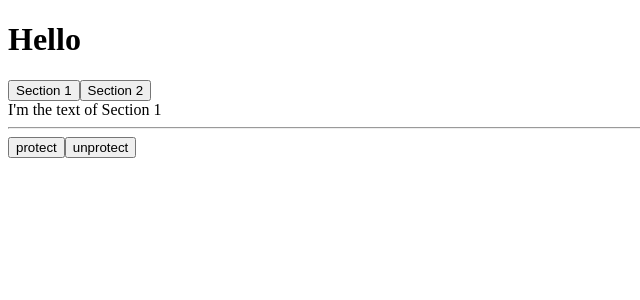
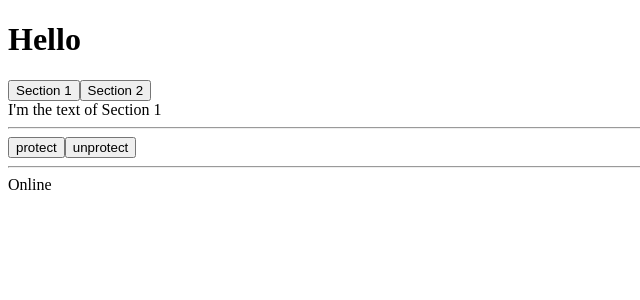
Before and after one commit to jinimong/super-hooks, a React (Create React App) app: page / in a window 1280 px wide. Shown: the top 300 px of the page, without its empty margins (0-640 px from the left). Built offline with nearby package versions, Linux system fonts and the light colour scheme.

Commit message:
Add useNetwork

```diff
--- a/src/App.js
+++ b/src/App.js
@@ -5,6 +5,7 @@ import { useConfirm } from "./hooks/useConfirm";
 import { usePreventLeave } from "./hooks/usePreventLeave";
 import { useBeforeLeave } from "./hooks/useBeforeLeave";
 import { useFadeIn } from "./hooks/useFadeIn";
+import { useNetwork } from "./hooks/useNetwork";
 
 const tabs = [
   {
@@ -30,6 +31,9 @@ const App = () => {
   useBeforeLeave(() => console.log("Plz dont go"));
   const fadeIn = useFadeIn();
   const fadeInWithDelay = useFadeIn(3, 1);
+  const onLine = useNetwork((status) => {
+    console.log(status ? "This is online. :)" : "This is offline. :<");
+  });
   return (
     <div className="App">
       <h1 ref={title}>Hello</h1>
@@ -51,6 +55,8 @@ const App = () => {
       <button {...fadeInWithDelay} onClick={disablePrevent}>
         unprotect
       </button>
+      <hr />
+      <div>{onLine ? "Online" : "Offline"}</div>
     </div>
   );
 };
--- /dev/null
+++ b/src/hooks/useNetwork.js
@@ -0,0 +1,18 @@
+import { useEffect, useState } from "react";
+
+export const useNetwork = (onChange) => {
+  const [status, setStatus] = useState(navigator.onLine);
+  const handleChange = () => {
+    onChange(navigator.onLine);
+    setStatus(navigator.onLine);
+  };
+  useEffect(() => {
+    window.addEventListener("offline", handleChange);
+    window.addEventListener("online", handleChange);
+    return () => {
+      window.removeEventListener("offline", handleChange);
+      window.removeEventListener("online", handleChange);
+    };
+  }, []);
+  return status;
+};
```
